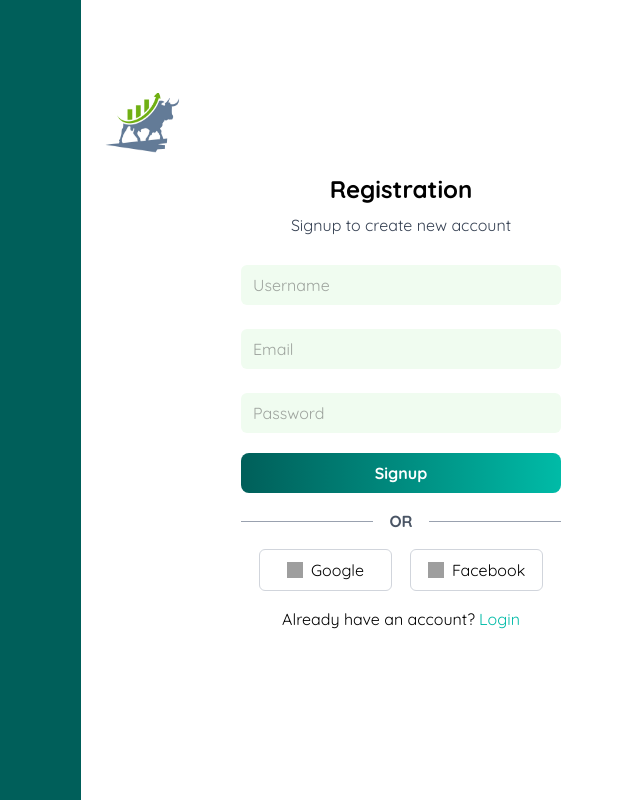
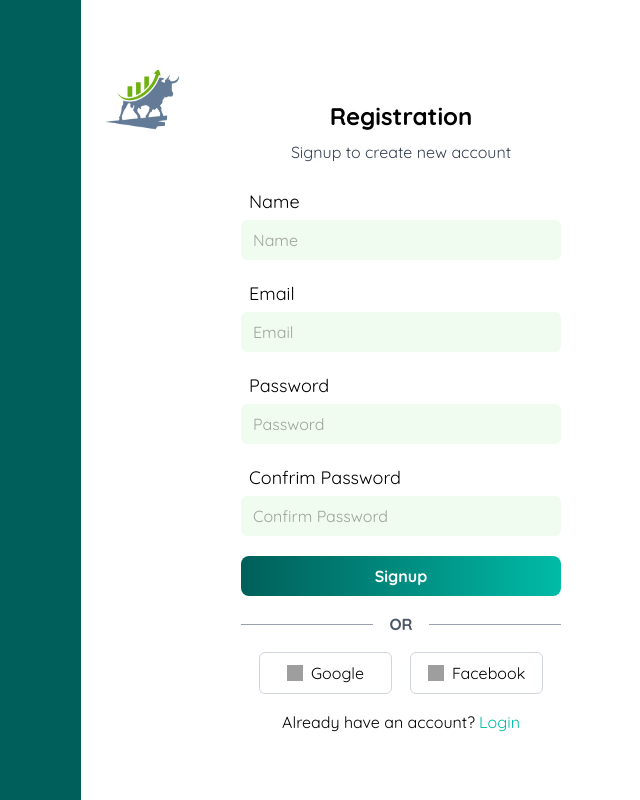
Before and after one commit to aryanmalla19/stocksense-fe, a React (Vite) app: page /register in a window 1280 px wide. Shown: the whole page, without its empty margins (559-1199 px from the left). Built offline with nearby package versions, Linux system fonts and the light colour scheme; grey boxes are pictures that could not be loaded; the HTML template or start-up script is replaced by a standard one.

Commit message:
Changed designed

```diff
--- a/src/authcomponent/RegisterHeader.jsx
+++ b/src/authcomponent/RegisterHeader.jsx
@@ -3,9 +3,9 @@ import logo from "../assets/logo.png";
 
 const RegisterHeader = () => {
   return (
-    <div className="mt-[-60px]">
+    <div className="mt-5">
         <img src={logo} className="w-20 h-15 mx-5" />
-      <div className="flex flex-col items-center mt-5">
+      <div className="flex mt-[-30px] flex-col items-center">
         <h2 className="text-2xl font-semibold">Registration</h2>
         <p className="auth-p">Signup to create new account</p>
       </div>
--- a/src/pages/Auth/RegisterPages.jsx
+++ b/src/pages/Auth/RegisterPages.jsx
@@ -28,17 +28,20 @@ const RegisterPages = () => {
           <RegisterHeader />
           {/* Registration form */}
           <form className="space-y-4 mx-40 my-4" onSubmit={handleSubmit}>
+
+            <label className="font-medium ml-2 text-lg" htmlFor="name">Name</label>
             {/* Username input field */}
             <Input
-            name="username"
+              name="name"
               type="text"
-            value={input.username}
+              value={input.name}
               onChange={handleInputChange}
-            placeholder="Username"
-            error={error.username}
+              placeholder="Name"
+              error={error.name}
               icon={FaUser}
             />
 
+            <label className="font-medium ml-2 text-lg" htmlFor="email">Email</label>
             {/* Email input field */}
             <Input
               name="email"
@@ -50,6 +53,7 @@ const RegisterPages = () => {
               icon={FaEnvelope}
             />
 
+            <label className="font-medium ml-2 text-lg" htmlFor="password">Password</label>
             {/* Password input field */}
             <Input
               name="password"
@@ -57,6 +61,18 @@ const RegisterPages = () => {
               value={input.password}
               onChange={handleInputChange}
               placeholder="Password"
+              error={error.password}
+              icon={FaLock}
+            />
+
+            <label className="font-medium ml-2 text-lg" htmlFor="password_confirmation">Confrim Password</label>
+            {/* Password Confirmation input field */}
+            <Input
+              name="password_confirmation"
+              type="password"
+              value={input.password}
+              onChange={handleInputChange}
+              placeholder="Confirm Password"
               error={error.password}
               icon={FaLock}
             />
```
Lines whose indentation alone changed are shown as unchanged.
